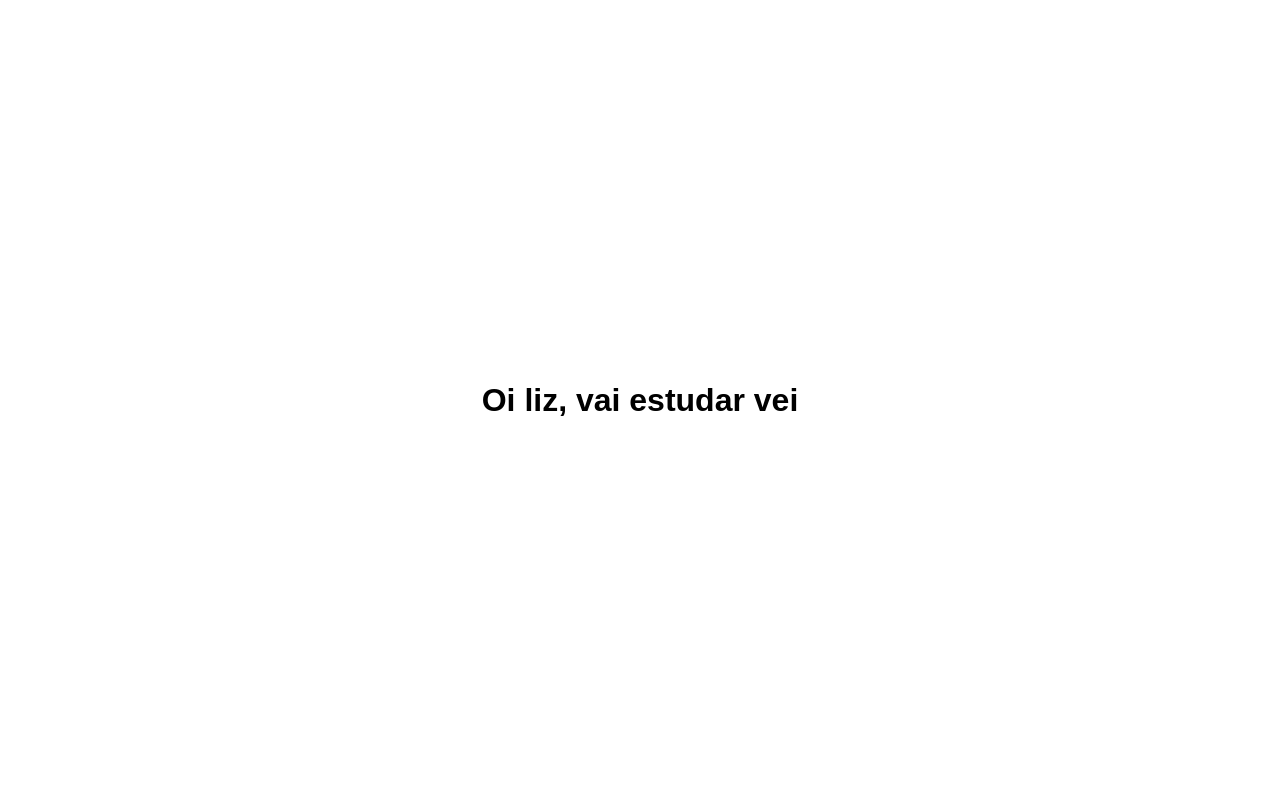
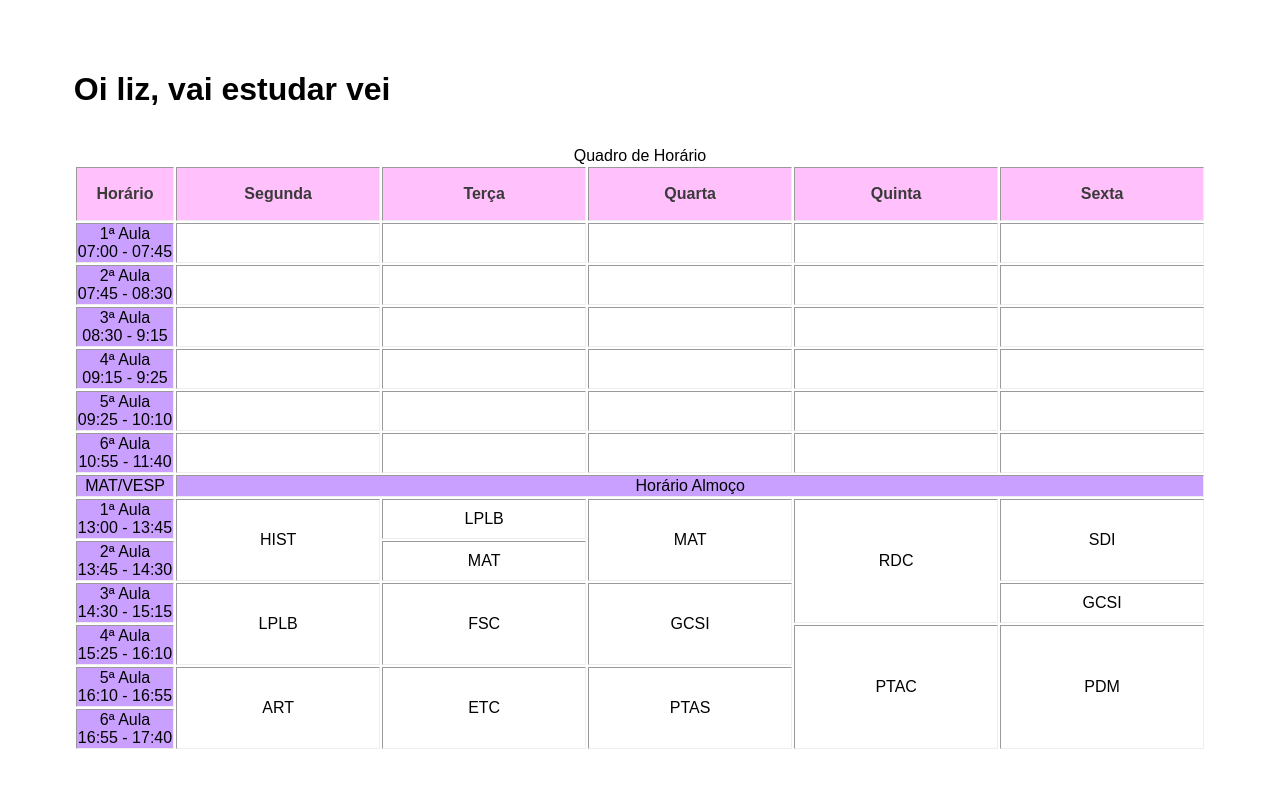
Before and after one commit to Alexig2/Atividade-PDM-Alex-Liz, a website: page index.html in a window 1280 px wide. Drawn offline with Linux system fonts and the light colour scheme.

Commit message:
tabela horário

```diff
--- a/css/style.css
+++ b/css/style.css
@@ -13,3 +13,21 @@ html, .fullscreen {
 .container {
     margin: auto;
 }
+
+table{
+    border: none;
+  }
+  td#aulas{
+    background-color:  #c9a0ff;
+  }
+  #intervalo1{
+    background-color: #c9a0ff;
+  }
+  th{
+    background-color: #ffc0fc;
+    color: #3a3a3a;
+    height: 50px;
+  }
+  table {
+    text-align: center;
+  }
--- a/index.html
+++ b/index.html
@@ -9,6 +9,138 @@
   <body class="fullscreen">
     <div class="container">
       <h1>Oi liz, vai estudar vei</h1>
+      <table border="1">
+        <thead>
+        <caption>Quadro de Horário</caption>
+          <tr>
+            <th>Horário</th>
+            <th width="200px">Segunda</th>
+            <th width="200px">Terça</th>
+            <th width="200px">Quarta</th>
+            <th width="200px">Quinta</th>
+            <th width="200px">Sexta</th>
+          </tr>
+          </thead>
+        <tbody>
+	          <tr>
+	            <td id="aulas">1ª Aula
+                <br>
+              07:00 - 07:45</td>
+	            <td></td>
+              <td></td>
+              <td></td>
+              <td></td>
+              <td></td>
+	          </tr>
+          <tr>
+            <td id="aulas">2ª Aula
+                <br>
+              07:45 - 08:30</td>
+            <td></td>
+            <td></td>
+            <td></td>
+            <td></td>
+            <td></td>
+
+          </tr>
+          <tr>
+            <td id="aulas">3ª Aula
+                <br>
+              08:30 - 9:15</td>
+            <td></td>
+            <td></td>
+            <td></td>
+            <td></td>
+            <td></td>
+          </tr>
+
+          <tr>
+            <td id="aulas">4ª Aula
+                <br>
+              09:15 - 9:25</td>
+            <td></td>
+            <td></td>
+            <td></td>
+            <td></td>
+            <td></td>
+          </tr>
+          <tr>
+            <td id="aulas">5ª Aula
+                <br>
+               09:25 - 10:10</td>
+            <td></td>
+            <td></td>
+            <td></td>
+            <td></td>
+            <td></td>
+          </tr>
+        <tr>
+            <td id="aulas">6ª Aula
+                <br>
+               10:55 - 11:40</td>
+            <td></td>
+            <td></td>
+            <td></td>
+            <td></td>
+            <td></td>
+          </tr>
+        <tr>
+            <td id="aulas">MAT/VESP</td>
+              <br>
+
+            <td colspan="5" id="intervalo1">Horário Almoço</td>
+
+          </tr>
+        <tr>
+            <td id="aulas">1ª Aula
+                <br>
+               13:00 - 13:45</td>
+            <td rowspan="2" title="História">HIST</td>
+            <td rowspan="1" title="Língua Portuguesa e Literatura Brasileira">LPLB</td>
+            <td rowspan="2" title="Matemática">MAT</td>
+            <td rowspan="3" title="Redes de Computadores">RDC</td>
+            <td rowspan="2" title="Segurança da Informação">SDI</td>
+          </tr>
+        <tr>
+            <td id="aulas">2ª Aula
+                <br>
+               13:45 - 14:30</td>
+               <td>MAT</td>
+          </tr>
+        <tr>
+            <td id="aulas">3ª Aula
+                <br>
+               14:30 - 15:15</td>
+            <td rowspan="2" title="Língua Portuguesa e Literatura Brasileira">LPLB</td>
+            <td rowspan="2" title="Física">FSC</td>
+            <td rowspan="2" title="Gerência e Configurações de Serviços de Internet">GCSI</td>
+            <td title="Gerência e Configurações de Serviços de Internet">GCSI</td>
+          </tr>
+
+         <tr>
+            <td id="aulas">4ª Aula
+                <br>
+               15:25 - 16:10</td>
+            <td rowspan="3" title="Programação e Tecnologias Para Aplicações Cliente">PTAC</td>
+            <td rowspan="3" title="Programação Para Dispositivos Móveis">PDM</td>
+          </tr>
+         <tr>
+            <td id="aulas">5ª Aula
+                <br>
+              16:10 - 16:55
+               </td>
+            <td rowspan="2" title="Arte">ART</td><a/>
+            <td rowspan="2" title="Estatística">ETC</td>
+            <td rowspan="2" title="Programação e Tecnologia Para Aplicações Servidor">PTAS</td>
+
+         <tr>
+            <td id="aulas">6ª Aula
+                <br>
+              16:55 - 17:40</td>
+
+          </tr>
+          </tbody>
+    </table>
     </div>
   </body>
 </html>
```
